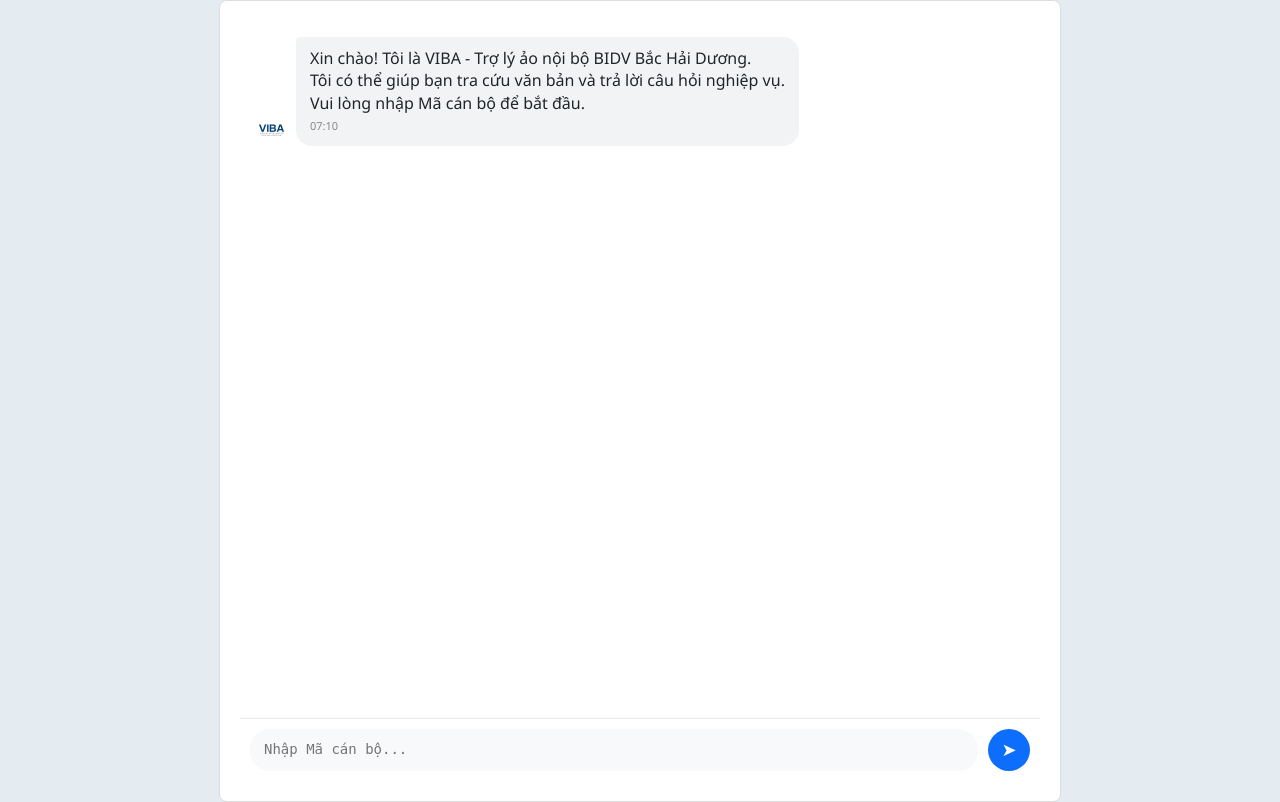
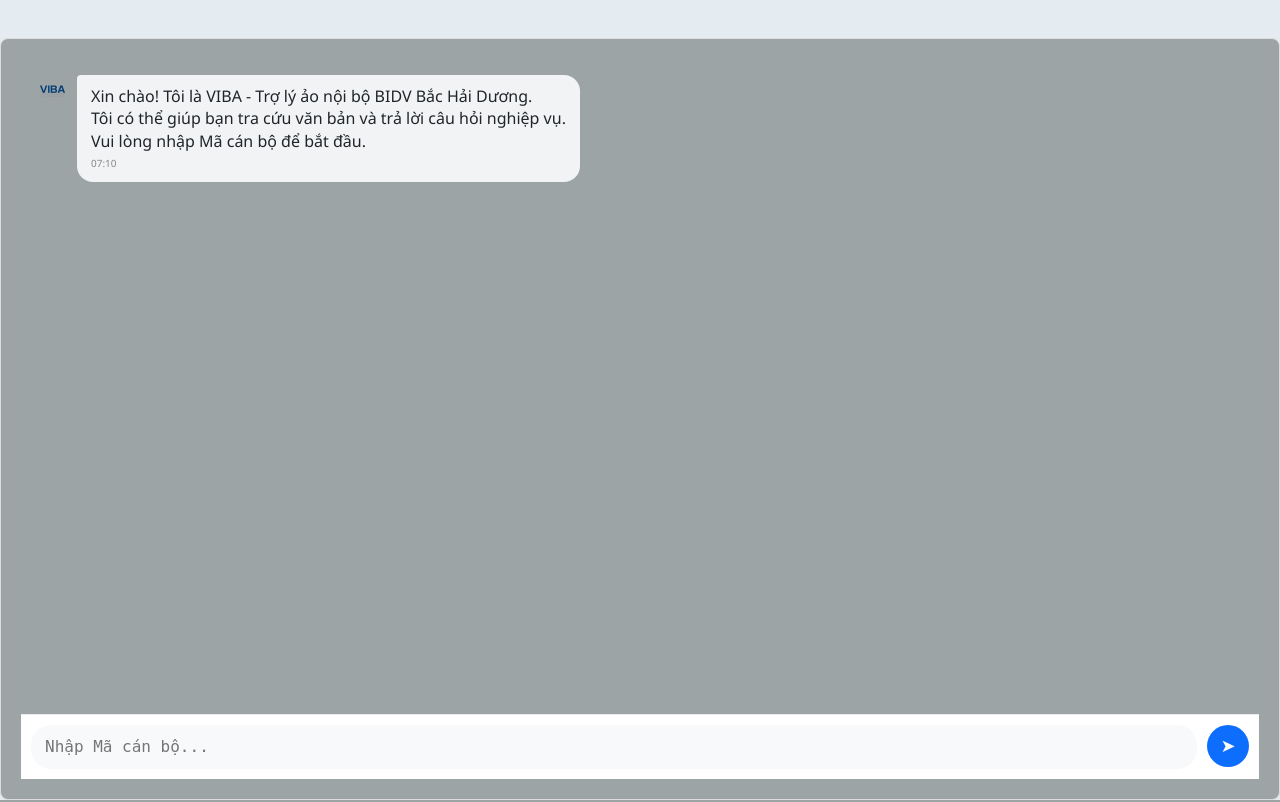
Before and after one commit to tandanbhd/VIBA-AI, a Flask app: page / in a window 1280 px wide. Run offline with Flask 3, Linux system fonts and the light colour scheme.

Commit message:
Sửa giao diện khung chat VIBA

```diff
--- a/static/css/style.css
+++ b/static/css/style.css
@@ -1,6 +1,6 @@
 body {
   margin: 0;
-  font-family: "Segoe UI", sans-serif;
+  font-family: 'Segoe UI', Tahoma, Geneva, Verdana, sans-serif;
   background-color: #e5ecf1;
   display: flex;
   justify-content: center;
@@ -9,9 +9,9 @@ body {
 }
 
 .chat-container {
-max-width: 800px; /* Chiều rộng tối đa */
-width: 95%; /* Chiều rộng linh hoạt */
-height: 95vh; /* Chiều cao linh hoạt */
+max-width: 100%; /* Chiều rộng tối đa */
+width: 100%; /* Chiều rộng linh hoạt */
+height: 90vh; /* Chiều cao linh hoạt */
 margin: auto; /* Căn giữa theo chiều ngang */
 flex-grow: 1; /* Cho phép khung chat co giãn để lấp đầy không gian */
 overflow-y: hidden; /* Thêm thanh cuộn dọc khi nội dung vượt quá */
@@ -20,7 +20,7 @@ display: flex;
 flex-direction: column;
 justify-content: flex-start; /* Tin nhắn bắt đầu từ trên xuống */
 border: 1px solid #ddd; /* Viền nhẹ */
-background-color: #ffffff; /* Nền trắng cho khung chat */
+background-color: #9da4a6; /* Nền trắng cho khung chat */
 border-radius: 8px; /* Bo góc nhẹ */
 margin-bottom: 0; /* Không có khoảng cách dưới cùng với input */
 }
@@ -38,7 +38,7 @@ margin-bottom: 0; /* Không có khoảng cách dưới cùng với input */
 /* Tin nhắn - khung cha chứa cả avatar và nội dung */
 .message-wrapper {
   display: flex;
-  align-items: flex-end;
+  align-items: flex-start;
   gap: 8px;
 }
 
@@ -88,7 +88,7 @@ margin-bottom: 0; /* Không có khoảng cách dưới cùng với input */
 
 /* Timestamp nhỏ gọn */
 .timestamp {
-  font-size: 11px;
+  font-size: 10px;
   color: #888;
   margin-top: 4px;
   margin-bottom: 2px;
@@ -107,7 +107,7 @@ margin-bottom: 0; /* Không có khoảng cách dưới cùng với input */
   border: none;
   padding: 10px 14px;
   border-radius: 20px;
-  font-size: 14px;
+  font-size: 1rem;
   resize: none;
   line-height: 1.5;
   background-color: #f8f9fa;
```
